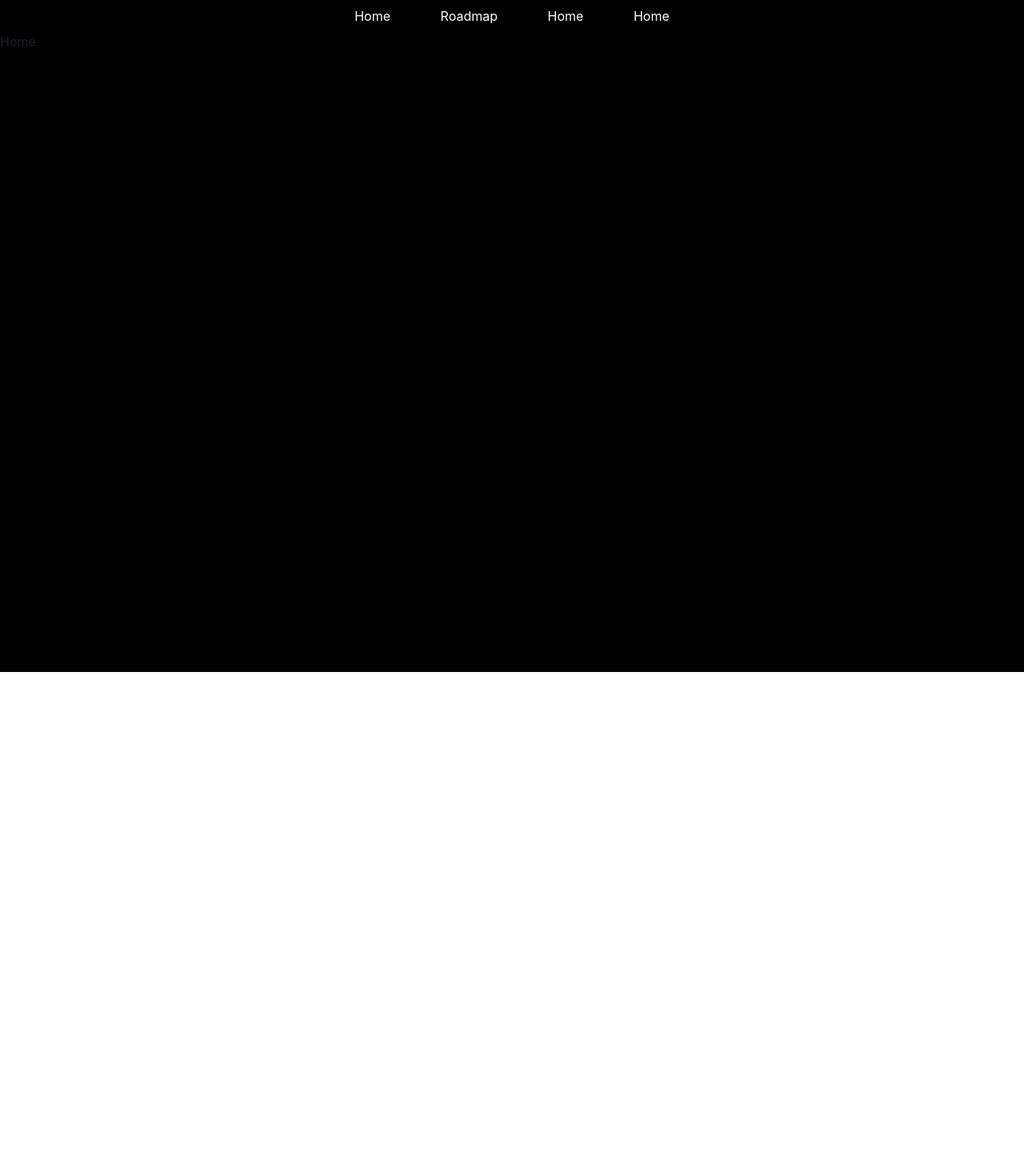
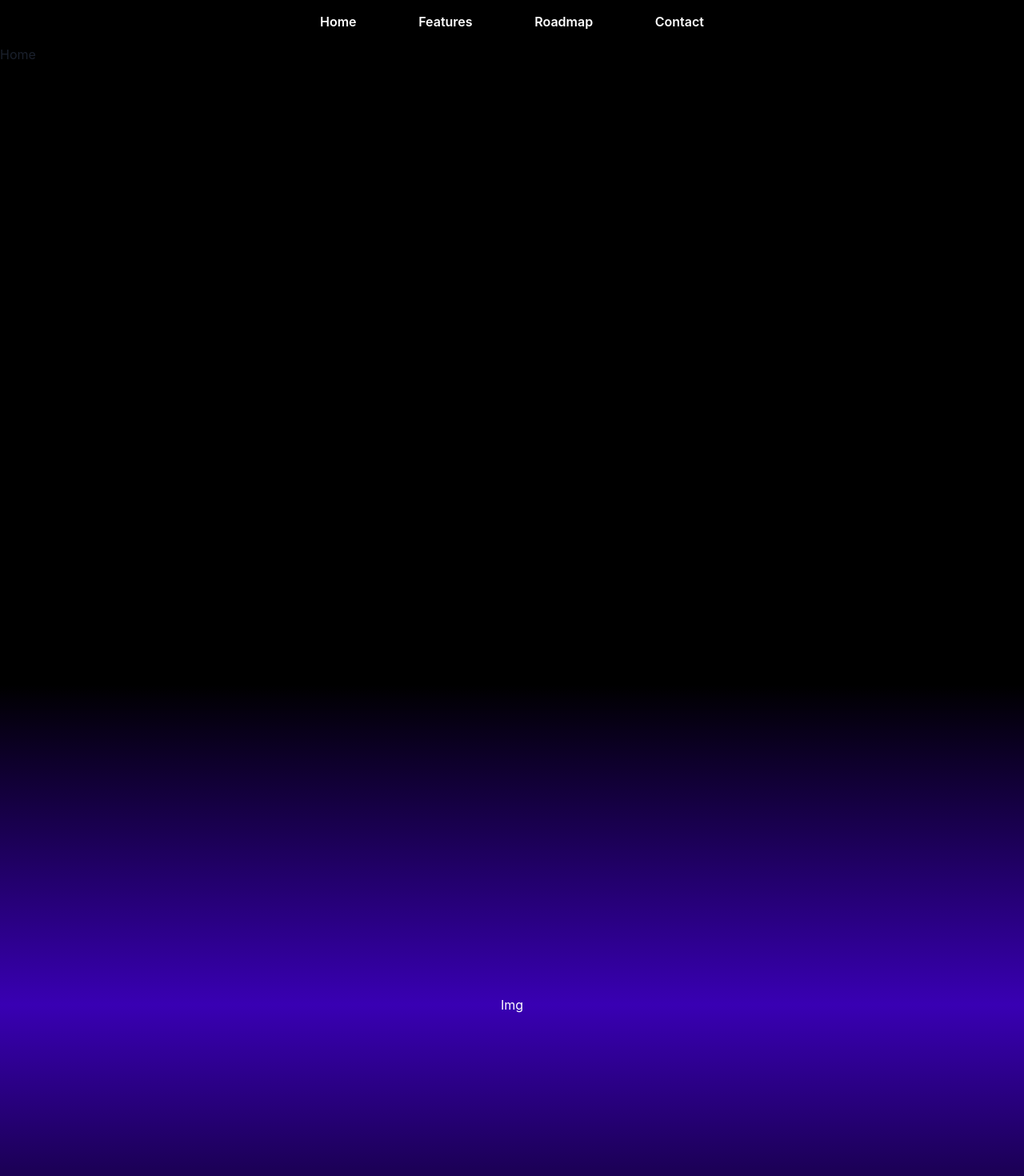
Before and after one commit to AdminForIinRange/spite, a Next.js app: page / in a window 1280 px wide. Shown: the top 1470 px of the page at 80% size. Before the commit the page ends 840 px from the top, so only its background shows below. Built offline with nearby package versions, Linux system fonts and the light colour scheme.

Commit message:
est nav and laptop

```diff
--- a/src/app/page.jsx
+++ b/src/app/page.jsx
@@ -3,7 +3,18 @@ import React from 'react'
 
 const Home = () => {
   return (
-    <Box bgColor={"black"} w={"100%"} h={"100vh"}>Home</Box>
+    <>
+
+    <Box id='Features' bgColor={"black"} w={"100%"} h={"100vh"}>Home</Box>
+    <Box bgGradient="linear(to-b, #000000, #3900B3, #000000)"
+        w="100%"
+        h="100vh"
+        color="white"
+        textAlign="center"
+        display="flex"
+        alignItems="center"
+        justifyContent="center">Img</Box>
+    </>
   )
 }
 
--- a/src/components/navbar/navbar.jsx
+++ b/src/components/navbar/navbar.jsx
@@ -1,28 +1,36 @@
-import { Box, HStack } from '@chakra-ui/react'
-import React from 'react'
+"use client"
+
+import { Box, Button, HStack } from "@chakra-ui/react";
+import Link from "next/link";
+import React from "react";
 
 const Navbar = () => {
   return (
-    <Box bgColor={"black"} w={"100%"} p={2}>
-        <HStack justify={"center"} px={10} w={"100%"}>
+    <Box bgColor={"black"} w={"100%"} py={2}>
+      <HStack justify={"center"} w={"100%"}>
+        <HStack justify={"space-between"} w={"40%"}>
+          <Link href={"#Home"}>
+          <Button variant={"none"} color={"white"} >
+            Home
+          </Button>
+          </Link>
+          <Link href={"#Features"}>
+          <Button variant={"none"} color={"white"} >
+          Features
+          </Button>
+          </Link>     <Link href={"#Roadmap"}>
+          <Button variant={"none"} color={"white"} >
+          Roadmap
+          </Button>
+          </Link>     <Link href={"#Contact"}>
+          <Button variant={"none"} color={"white"} >
+          Contact
+          </Button>
+          </Link>
+        </HStack>
+      </HStack>
+    </Box>
+  );
+};
 
-
-        <HStack justify={"space-between"} px={10} w={"40%"} >
-            <Box color={"white"} >
-                Home
-            </Box>
-            <Box color={"white"} >
-                    Roadmap
-            </Box><Box color={"white"} >
-                Home
-            </Box><Box color={"white"} >
-                Home
-            </Box>
-        </HStack>
-        </HStack>
-
-    </Box>
-  )
-}
-
-export default Navbar
+export default Navbar;
```
Also changed, not shown: src/components/laptopImg/laptopImg.jsx (added, +13 -0 lines), src/img/Laptop.png (added).
